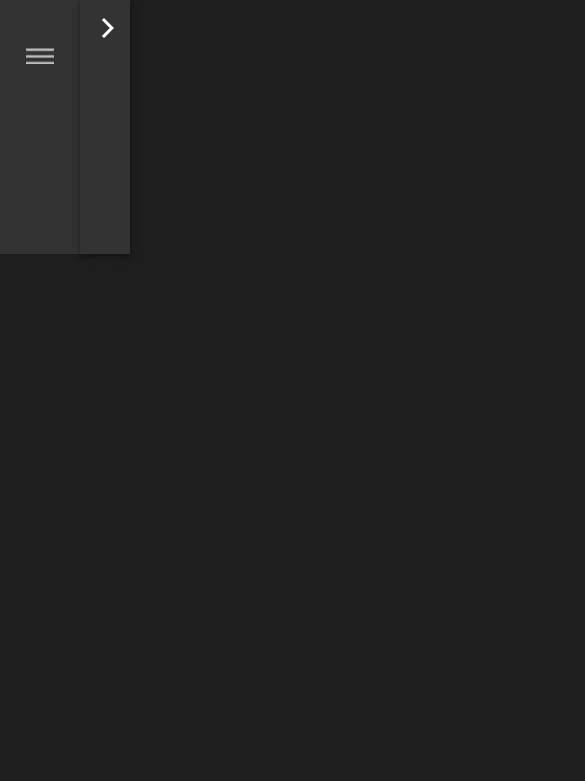
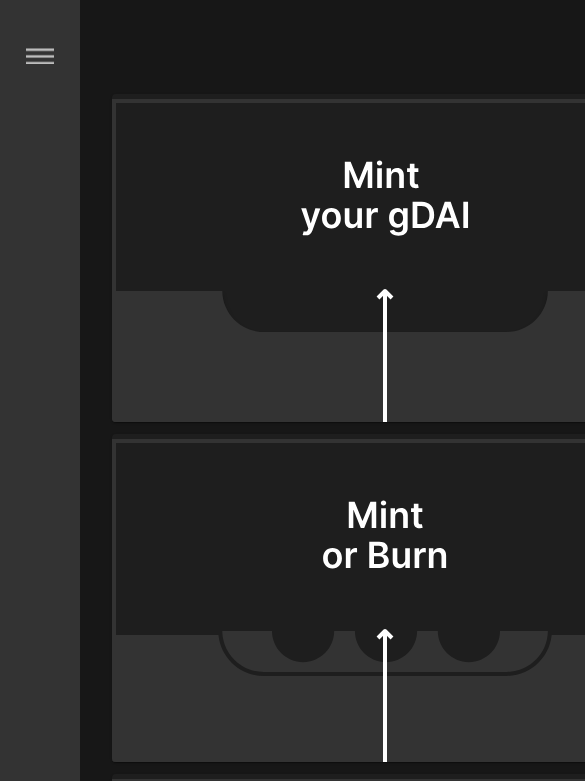
Before and after one commit to Ghost-Finance/g-minter, a React (Create React App) app in the folder frontend/: page / in a window 390 px wide. Shown: the top 781 px of the page, 585 px wide, since content can reach past the window. Built offline with nearby package versions, Linux system fonts and the light colour scheme.

Commit message:
Improve: Remove responsive element for NavElement component

```diff
--- a/frontend/src/components/Gcard/index.tsx
+++ b/frontend/src/components/Gcard/index.tsx
@@ -6,7 +6,7 @@ const useStyles = makeStyles((theme: Theme) => ({
     display: 'flex',
     flexDirection: 'column',
     alignItems: 'flex-start',
-    maxWidth: 547,
+    minWidth: 547,
     maxHeight: 328,
     background: theme.palette.primary.dark,
     boxSizing: 'border-box',
--- a/frontend/src/components/NavElement/index.tsx
+++ b/frontend/src/components/NavElement/index.tsx
@@ -23,39 +23,7 @@ const NavElement = ({ window }: Props): ReactElement => {
 
   return (
     <>
-      <AppBar position="static" className={classes.appbar} onClick={handleDrawerToggle}>
-        <Toolbar>
-          <IconButton
-            edge="start"
-            size="small"
-            aria-label="open c-ratio"
-            className={classes.menuButton}
-          >
-            <ArrowForwardIosIcon/>
-          </IconButton>
-        </Toolbar>
-      </AppBar>
       <nav className={classes.root} aria-label="C-Ratio">
-        <Hidden smUp implementation="css">
-          <Drawer
-            container={container}
-            variant="temporary"
-            anchor={theme.direction === 'rtl' ? 'right' : 'left'}
-            open={mobileOpen}
-            onClose={handleDrawerToggle}
-            classes={{
-              paper: classes.drawerPaper,
-            }}
-            ModalProps={{
-              keepMounted: true,
-            }}
-          >
-            <div className={classes.content}>
-              <LogoIcon />
-              <GhostRatio />
-            </div>
-          </Drawer>
-        </Hidden>
         <Hidden xsDown implementation="css">
           <Drawer
             classes={{
--- a/frontend/src/components/NavElement/style.ts
+++ b/frontend/src/components/NavElement/style.ts
@@ -9,7 +9,9 @@ const useStyle = makeStyles((theme: Theme) => ({
   },
   drawerPaper: {
     width: 400,
-    backgroundColor: theme.palette.primary.light,
+    zIndex: 1000,
+    left: '80px',
+    backgroundColor: theme.palette.primary.dark,
     [theme.breakpoints.down('md')]: {
       width: 300,
     },
--- a/frontend/src/index.tsx
+++ b/frontend/src/index.tsx
@@ -7,11 +7,9 @@ import { Provider } from 'react-redux';
 import store from './redux/store';
 
 ReactDOM.render(
-  <React.StrictMode>
-    <Provider store={store}>
-        <AppTheme />
-    </Provider>
-  </React.StrictMode>,
+  <Provider store={store}>
+      <AppTheme />
+  </Provider>,
   document.getElementById('root')
 )
 
--- a/frontend/src/pages/App/styles.ts
+++ b/frontend/src/pages/App/styles.ts
@@ -1,10 +1,9 @@
 import { makeStyles } from "@material-ui/core";
 
 export default makeStyles(() => ({
-    root:{
-        display: 'flex',
-        flexDirection: 'row',
-        alignItems: 'stretch',
-        justifyContent: 'flex-start'
-    }
+  root:{
+    display: 'flex',
+    flexDirection: 'row',
+    alignItems: 'stretch',
+  }
 }))
--- a/frontend/src/pages/AppMenu/index.tsx
+++ b/frontend/src/pages/AppMenu/index.tsx
@@ -4,7 +4,6 @@ import useStyles from './styles';
 import hamburger from '../../assets/hamburger-menu.png';
 
 export default (): React.ReactElement => {
-
   const classes = useStyles(theme);
 
   return(
--- a/frontend/src/pages/main/index.tsx
+++ b/frontend/src/pages/main/index.tsx
@@ -9,6 +9,8 @@ const useStyles = makeStyles((theme: Theme) =>
   createStyles({
     root: {
       display: 'flex',
+      width: '100%',
+      flexDirection: 'row',
     },
     main: {
       flexGrow: 1,
@@ -40,7 +42,7 @@ const Main = ({ account, networkName }: Props) => {
   const classes = useStyles()
 
   return (
-    <div className={classes.root}>
+    <Grid container direction="row" className={classes.root}>
       <CssBaseline />
       <NavElement />
       <main className={classes.main}>
@@ -58,7 +60,7 @@ const Main = ({ account, networkName }: Props) => {
           </Grid>
         </Grid>
       </main>
-    </div>
+    </Grid>
   )
 }
 
--- a/frontend/src/theme.ts
+++ b/frontend/src/theme.ts
@@ -59,7 +59,7 @@ const theme = createMuiTheme({
       dark: TOKEN_FEEDBACK_COLOR_POSITIVE_DARK
     },
     background: {
-      default: TOKEN_BACKGROUND_COLOR_DEFAULT
+      default: TOKEN_NEUTRAL_COLOR_LOW_DARK
     },
     warning: {
         main: TOKEN_WARNING_COLOR_PRIMARY
```
Also changed, not shown: frontend/src/pages/App/index.tsx (+4 -4 lines). Lines whose indentation alone changed are shown as unchanged.
